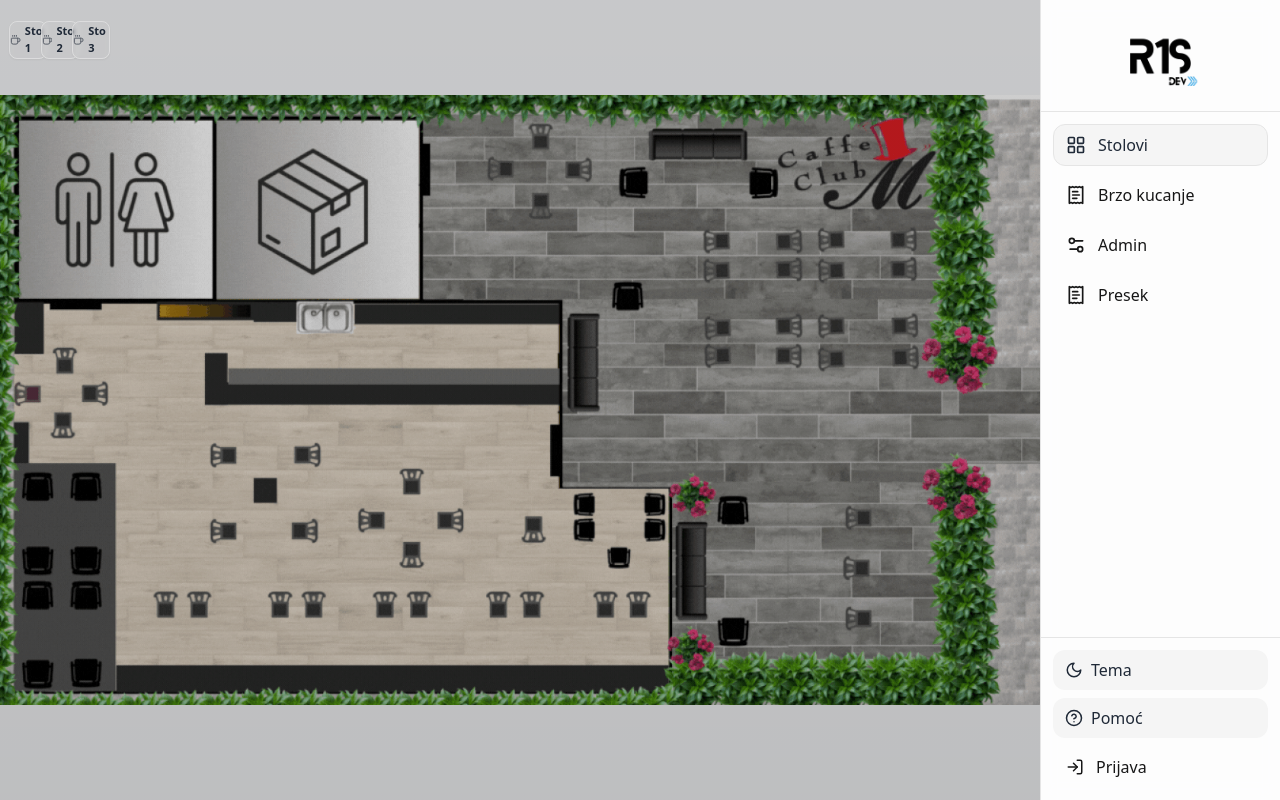
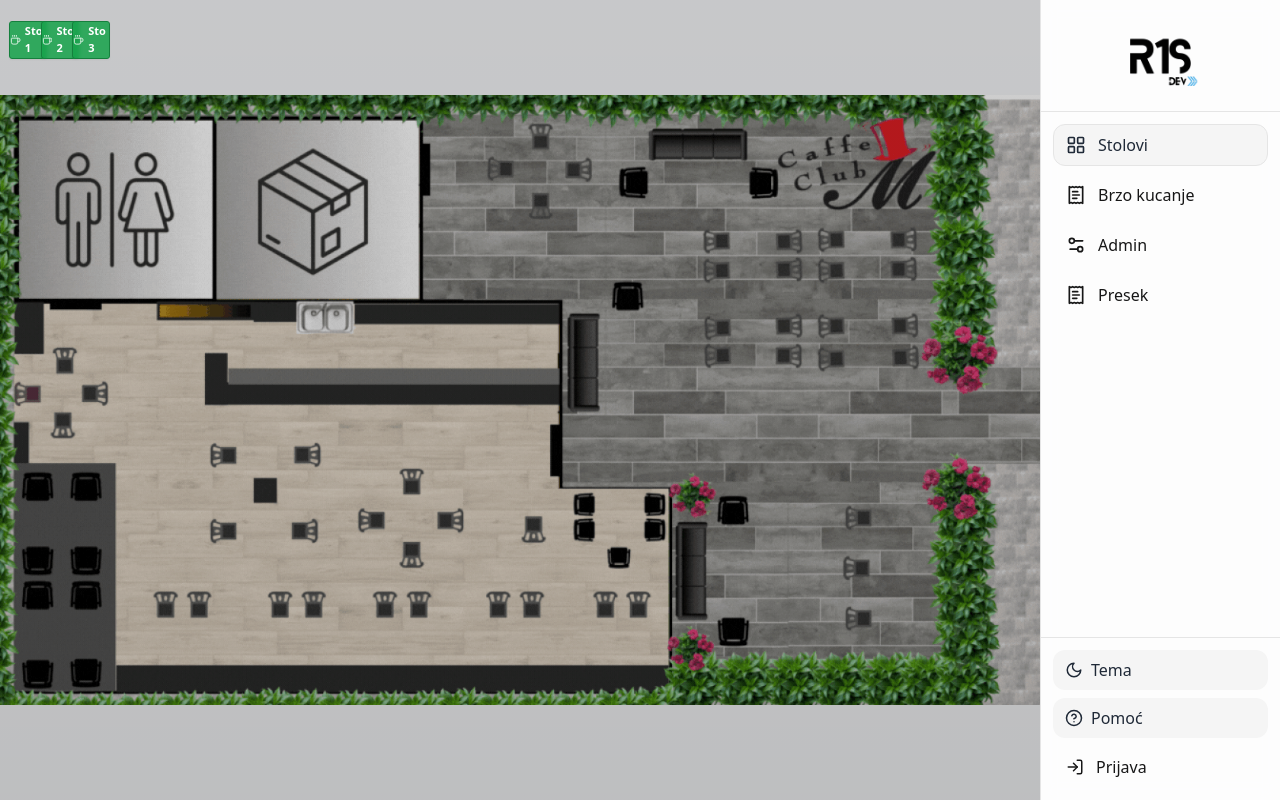
Before and after one commit to 123ris123/predracun, a React (Vite) app: page / in a window 1280 px wide. Both pictures are taken after a click on the button "Tema". Built offline with nearby package versions, Linux system fonts and the light colour scheme.

Commit message:
Add files via upload

```diff
--- a/src/pages/TableMap.jsx
+++ b/src/pages/TableMap.jsx
@@ -3,7 +3,7 @@
 import { Link } from 'react-router-dom'
 import { Coffee } from 'lucide-react'
 
-/** veličina stola (+20%) */
+/** veličina stola (~+20%) */
 const TABLE_SIZE = 38
 
 /** helper: fallback xpct/ypct ako još imamo stari grid x,y */
@@ -11,9 +11,13 @@
   if (typeof t.xpct === 'number' && typeof t.ypct === 'number') {
     return { xpct: t.xpct, ypct: t.ypct }
   }
+  // Ako su x,y ranije bili grid koordinatе (0..N-1), prebacimo u “centar ćelije”
   if (typeof t.x === 'number' && typeof t.y === 'number'){
     const GRID_W = 24, GRID_H = 14
-    return { xpct: Math.min(1, Math.max(0, (t.x + 0.5)/GRID_W)), ypct: Math.min(1, Math.max(0, (t.y + 0.5)/GRID_H)) }
+    return {
+      xpct: Math.min(1, Math.max(0, (t.x + 0.5)/GRID_W)),
+      ypct: Math.min(1, Math.max(0, (t.y + 0.5)/GRID_H))
+    }
   }
   return { xpct: 0.1, ypct: 0.1 }
 }
@@ -47,6 +51,7 @@
     }
   },[reload])
 
+  // zauzet = postoji OPEN order sa ≥1 stavkom
   const occupied = useMemo(()=>{
     const qtyByOrder = items.reduce((m,i)=> (m[i.orderId]=(m[i.orderId]||0)+i.qty, m), {})
     const busy = new Set()
@@ -55,8 +60,8 @@
   }, [ordersOpen, items])
 
   return (
-    <div className="fullscreen-map pr-64">{/* širina usklađena sa sidebar-om */}
-      {/* POZADINA – GIF ide “skroz levo” jer je kontejner full-bleed; nav je fiksiran desno */}
+    <div className="fullscreen-map pr-64">{/* ostavi prostor za desni sidebar */}
+      {/* POZADINA – GIF ide “skroz levo”, poravnat isto kao u Admin/LayoutTab */}
       <div className="tables-area">
         <img className="tables-img" src="/tables-bg.gif" alt="Mapa lokala" />
         <div className="tables-area-overlay" />
@@ -68,15 +73,19 @@
           {tables.map(t=>{
             const { xpct, ypct } = getPercentFromLegacy(t)
             const isBusy = occupied.has(t.id)
+
+            // klase za status: slobodan = zeleni, zauzet = crveni
+            const statusClasses = isBusy
+              ? 'bg-red-600/85 border-red-700 text-white hover:bg-red-600'
+              : 'bg-green-600/85 border-green-700 text-white hover:bg-green-600'
+
             return (
               <Link
                 key={t.id}
                 to={`/pos?table=${t.id}`}
                 className={`absolute inline-flex items-center justify-center touch-btn transition
-                  rounded-lg shadow-sm border text-[11px] font-semibold select-none backdrop-blur-[2px]
-                  ${isBusy
-                    ? 'border-red-400/70 bg-red-500/20 hover:border-red-400'
-                    : 'border-neutral-200/70 bg-[var(--surface)]/80 hover:border-brand dark:border-neutral-700/70 dark:bg-neutral-900/70'}
+                  rounded-[3px] shadow-sm border text-[11px] font-semibold select-none backdrop-blur-[2px]
+                  ${statusClasses}
                 `}
                 style={{
                   left: `calc(${(xpct*100).toFixed(3)}% - ${TABLE_SIZE/2}px)`,
@@ -86,13 +95,7 @@
                 }}
                 title={t.name}
               >
-                <Coffee size={14} className="opacity-70 mr-1"/>{t.name}
-                {isBusy && (
-                  <span
-                    className="absolute -top-1.5 -right-1.5 inline-block w-3 h-3 rounded-full bg-red-500 ring-2 ring-white dark:ring-neutral-900"
-                    title="Zauzet"
-                  />
-                )}
+                <Coffee size={14} className="opacity-85 mr-1"/>{t.name}
               </Link>
             )
           })}
```
